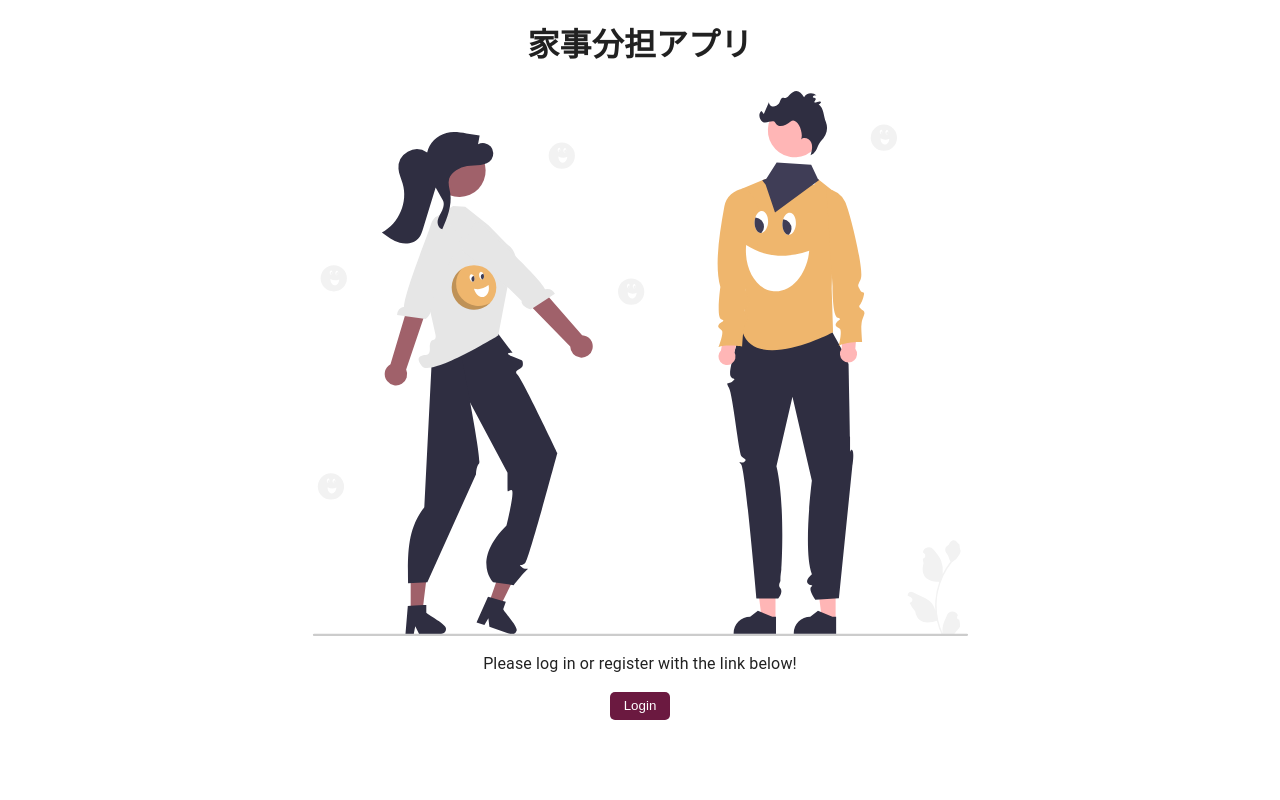
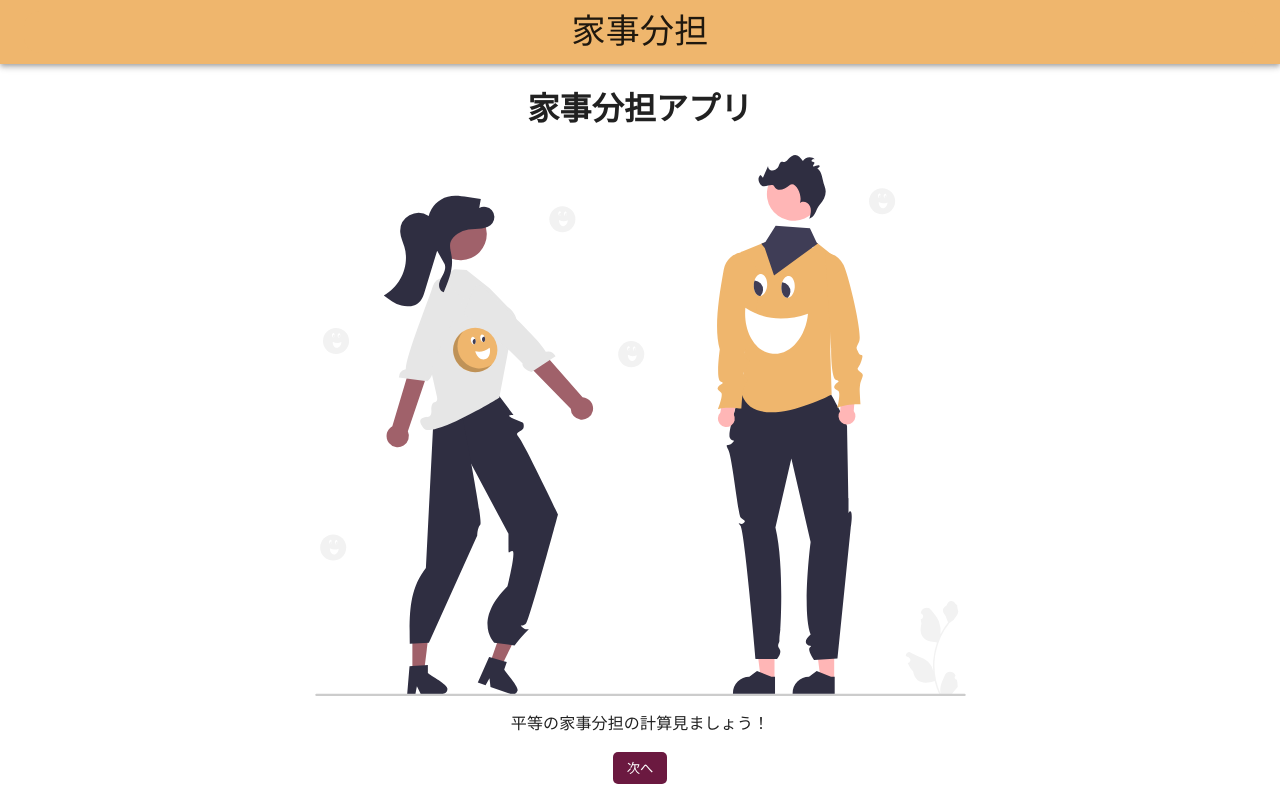
Before and after one commit to AlixFachin/kaji-buntan, a Next.js app: page / in a window 1280 px wide. Built offline with nearby package versions, Linux system fonts and the light colour scheme; no server answers.

Commit message:
Removing login feature, sidebar, menu page

```diff
--- a/components/header.jsx
+++ b/components/header.jsx
@@ -29,7 +29,7 @@ export default function ButtonAppBar() {
         <Box sx={{ flexGrow: 1 }}>
         <AppBar position="static">
             <Toolbar>
-                <React.Fragment key='sidebar'>
+                { /* <React.Fragment key='sidebar'>
                     <Button color="inherit" onClick={toggleDrawer(true)}>Menu</Button>
                     <SwipeableDrawer
                         open={state['sidebar']}
@@ -44,7 +44,7 @@ export default function ButtonAppBar() {
                             <UserSettings />
                         </Box>
                     </SwipeableDrawer>
-                </React.Fragment>
+                </React.Fragment> */ }
                 <Typography variant="h4" component="div" sx={{ flexGrow: 1 }} align="center">
                     家事分担
                 </Typography>
--- a/components/landingPage.jsx
+++ b/components/landingPage.jsx
@@ -5,6 +5,7 @@ import Image from 'next/image';
 import AuthDialog from 'components/auth/authDialog';
 import { useState } from 'react';
 import mainImage from 'public/undraw_positive_attitude_re_wu7d.svg';
+import Link from 'next/link';
 
 
 export default function LandingPage() {
@@ -23,8 +24,8 @@ export default function LandingPage() {
                 { isAuthDialogVisible ? <AuthDialog hideDialog={ hideAuthDialog }/> : '' }
                 <h1>家事分担アプリ</h1>
                 <Image src={mainImage} alt="couple discussing"  />
-                <p> Please log in or register with the link below! </p>
-                <button onClick={ showAuthDialog }>Login</button>
+                <p> 平等の家事分担の計算見ましょう！</p>
+                <Link href="/input" passHref={true} ><button>次へ</button></Link>
         </main>
     );
 }
--- a/components/layout/mainLayout.js
+++ b/components/layout/mainLayout.js
@@ -1,5 +1,4 @@
 import AppHeader from 'components/header.jsx'
-import AppFooter from 'components/footer.jsx'
 import { AuthProvider } from 'src/authContext';
 
 export default function Layout({ children }) {
@@ -12,7 +11,6 @@ export default function Layout({ children }) {
                         { children }
                     </main>
                 </div>
-            <AppFooter />
         </AuthProvider>
     )
 }
--- a/pages/index.js
+++ b/pages/index.js
@@ -1,5 +1,5 @@
-import Main from '../components/main';
+import LandingPage from 'components/landingPage';
 
 export default function Home() {
-  return ( <Main /> );
+  return ( <LandingPage /> );
 }
--- a/src/authContext.js
+++ b/src/authContext.js
@@ -1,7 +1,7 @@
 import { onAuthStateChanged } from 'firebase/auth'
 import { firebaseAuth } from 'src/firebaseApp';
 import React, { useEffect, useState } from 'react';
-import LandingPage from 'components/landingPage';
+// import LandingPage from 'components/landingPage';
 
 export const AuthContext = React.createContext();
 
@@ -22,12 +22,14 @@ export const AuthProvider = ({ children }) => {
     }, []);
 
     // Auth protection -> If no user are logged, we fall back to the landing page
+    // MVPの為に消しますが、ログインが必要になるときにコメントだけです
+    /*
     if (!user) {
         return  (
         <AuthContext.Provider value={{ user, firebaseAuth, logOut }}>
             <LandingPage />
         </AuthContext.Provider>);
-    }
+    } */
 
     return (
         <AuthContext.Provider value={{ user, firebaseAuth, logOut }}>
--- a/styles/globals.css
+++ b/styles/globals.css
@@ -37,8 +37,6 @@ main {
   height: 90vh;
   max-height: 90vh;
 
-  overflow: scroll;
-
   display: flex;
   flex-direction: column;
   justify-content: flex-start;
```
